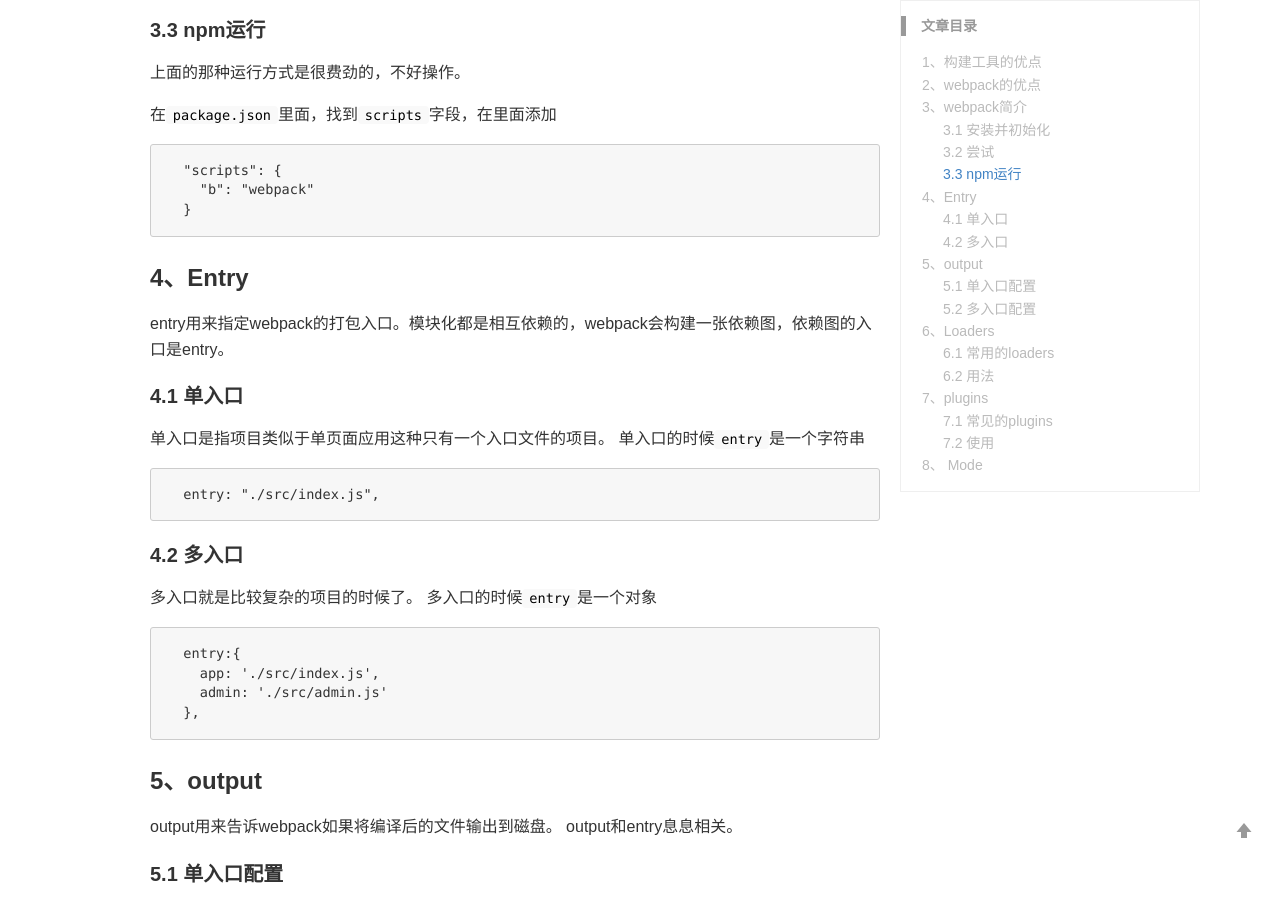
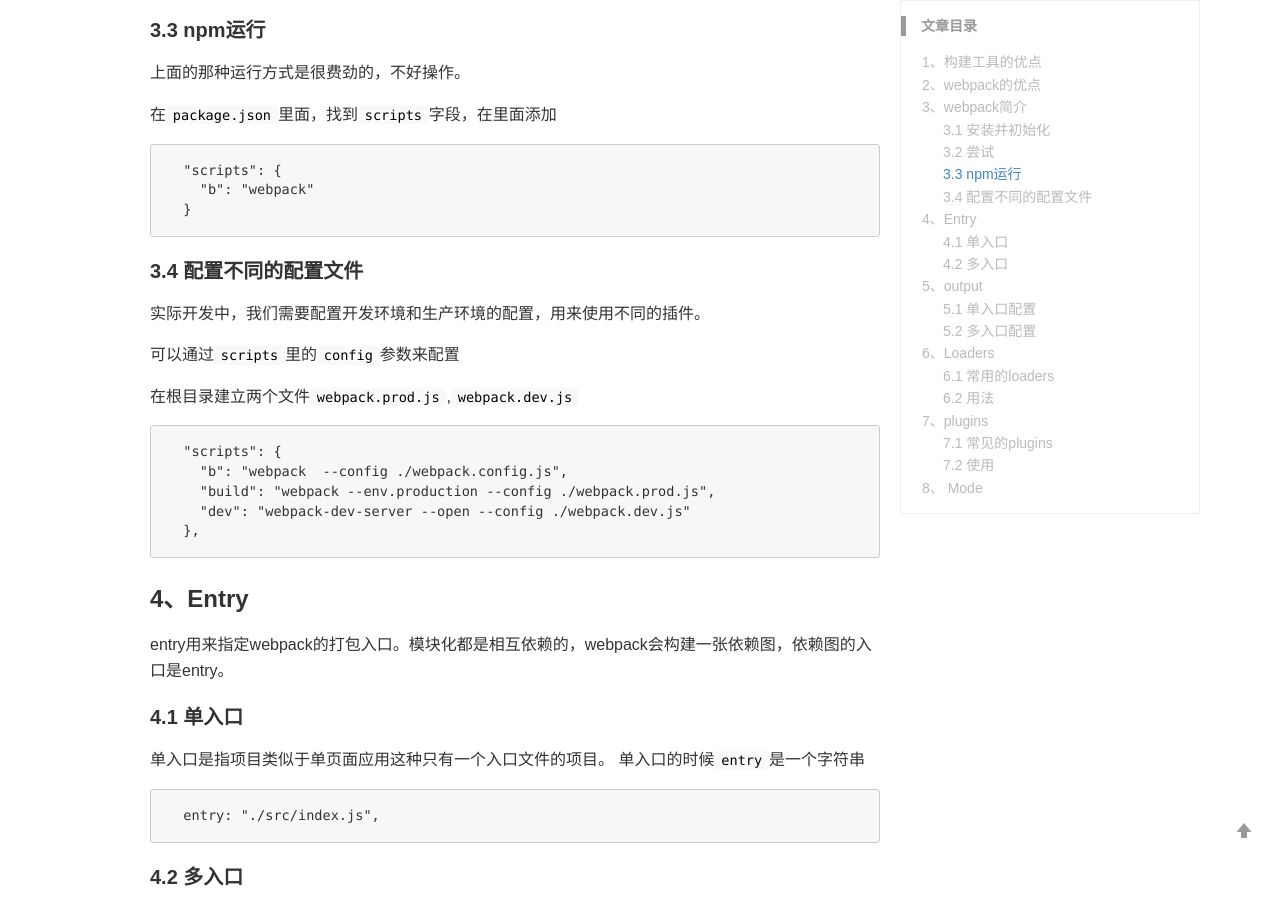
Before and after one commit to LB-nan/cat-Said, a Jekyll site: the page built from _posts/2019-09-18-webpack.md, in a window 1280 px wide and 900 px high, scrolled down 2540 px. Built offline with Jekyll 4.4.1, drawn with Linux system fonts in a browser that asks for light colours; comment, search, counter and statistics services are not loaded.

Commit message:
change webpack

````diff
--- a/_posts/2019-09-18-webpack.md
+++ b/_posts/2019-09-18-webpack.md
@@ -114,6 +114,22 @@ webpack配置组成。
   "scripts": {
     "b": "webpack"
   }
+```
+
+#### 3.4 配置不同的配置文件
+
+实际开发中，我们需要配置开发环境和生产环境的配置，用来使用不同的插件。
+
+可以通过`scripts`里的`config`参数来配置
+
+在根目录建立两个文件`webpack.prod.js`,`webpack.dev.js`
+
+```
+  "scripts": {
+    "b": "webpack  --config ./webpack.config.js",
+    "build": "webpack --env.production --config ./webpack.prod.js",
+    "dev": "webpack-dev-server --open --config ./webpack.dev.js"
+  },
 ```
 
 ### 4、Entry
````
Also changed, not shown: _posts/2019-09-29-webpack3.md (+16 -0 lines), images/blog/webpack/sourceMap.png (added).
